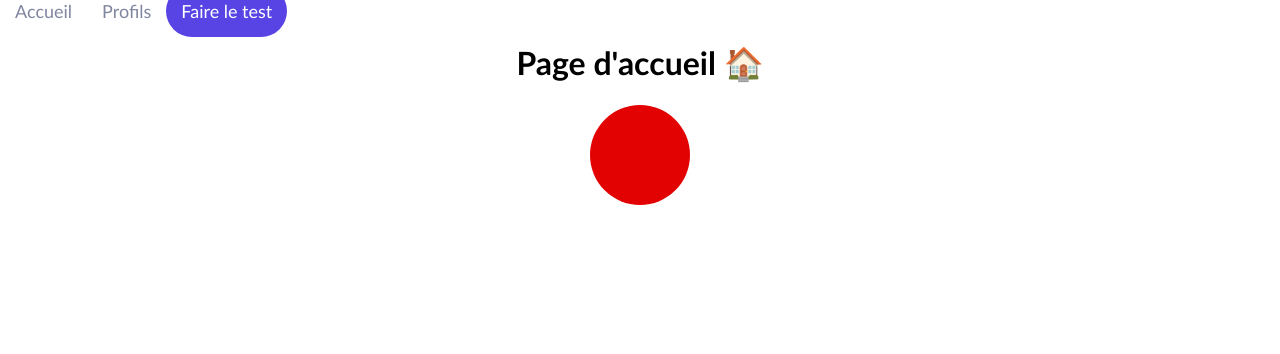
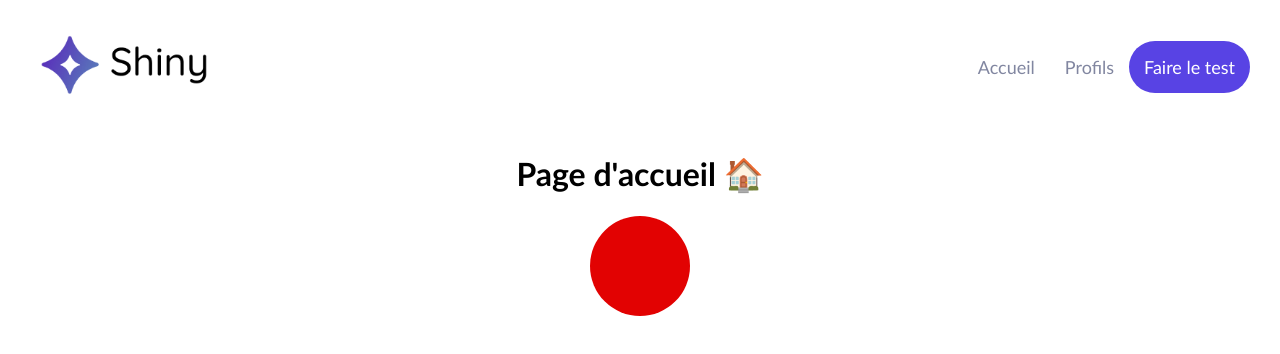
Before and after one commit to 413kouzo/shyny-agency, a React (Create React App) app: page / in a window 1280 px wide. Shown: the top 354 px of the page. Built offline with nearby package versions, Linux system fonts and the light colour scheme.

Commit message:
style of header

```diff
--- a/src/components/Header/index.jsx
+++ b/src/components/Header/index.jsx
@@ -1,7 +1,7 @@
 import { Link } from 'react-router-dom'
 import styled from 'styled-components'
 import colors from '../../utils/style/color'
-
+import DarkLogo from '../../assets/dark-logo.png'
 const StyledLink = styled(Link)`
   padding: 15px;
   color: #8186a0;
@@ -15,16 +15,30 @@
       background-color: ${colors.primary};
     `}
 `
+const HomeLogo = styled.img`
+  height: 70px;
+`
 
+const NavContainer = styled.nav`
+  padding: 30px;
+  display: flex;
+  justify-content: space-between;
+  align-items: center;
+`
 function Header() {
   return (
-    <nav>
-      <StyledLink to="/">Accueil</StyledLink>
-      <StyledLink to="/freelances">Profils</StyledLink>
-      <StyledLink to="/survey/1" $isFullLink>
-        Faire le test
-      </StyledLink>
-    </nav>
+    <NavContainer>
+      <Link to="/">
+        <HomeLogo src={DarkLogo} />
+      </Link>
+      <div>
+        <StyledLink to="/">Accueil</StyledLink>
+        <StyledLink to="/freelances">Profils</StyledLink>
+        <StyledLink to="/survey/1" $isFullLink>
+          Faire le test
+        </StyledLink>
+      </div>
+    </NavContainer>
   )
 }
 
```
